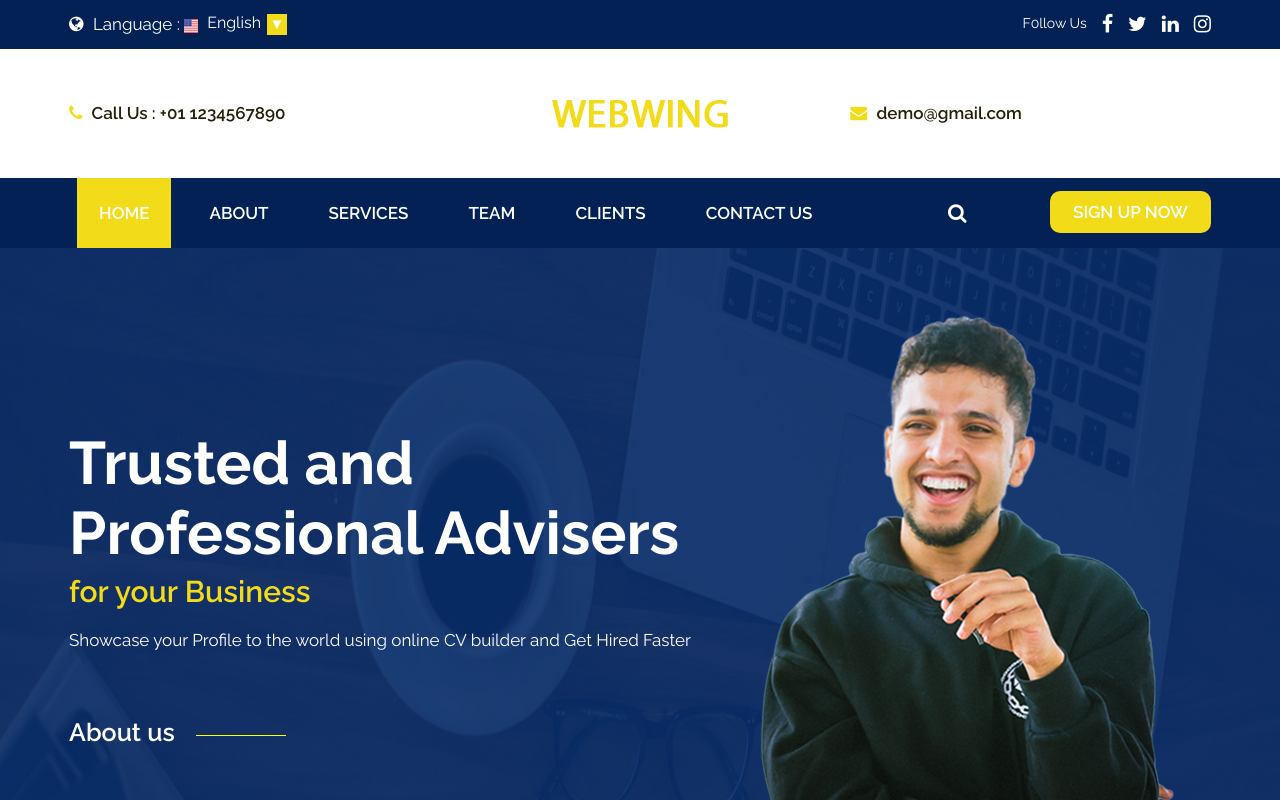
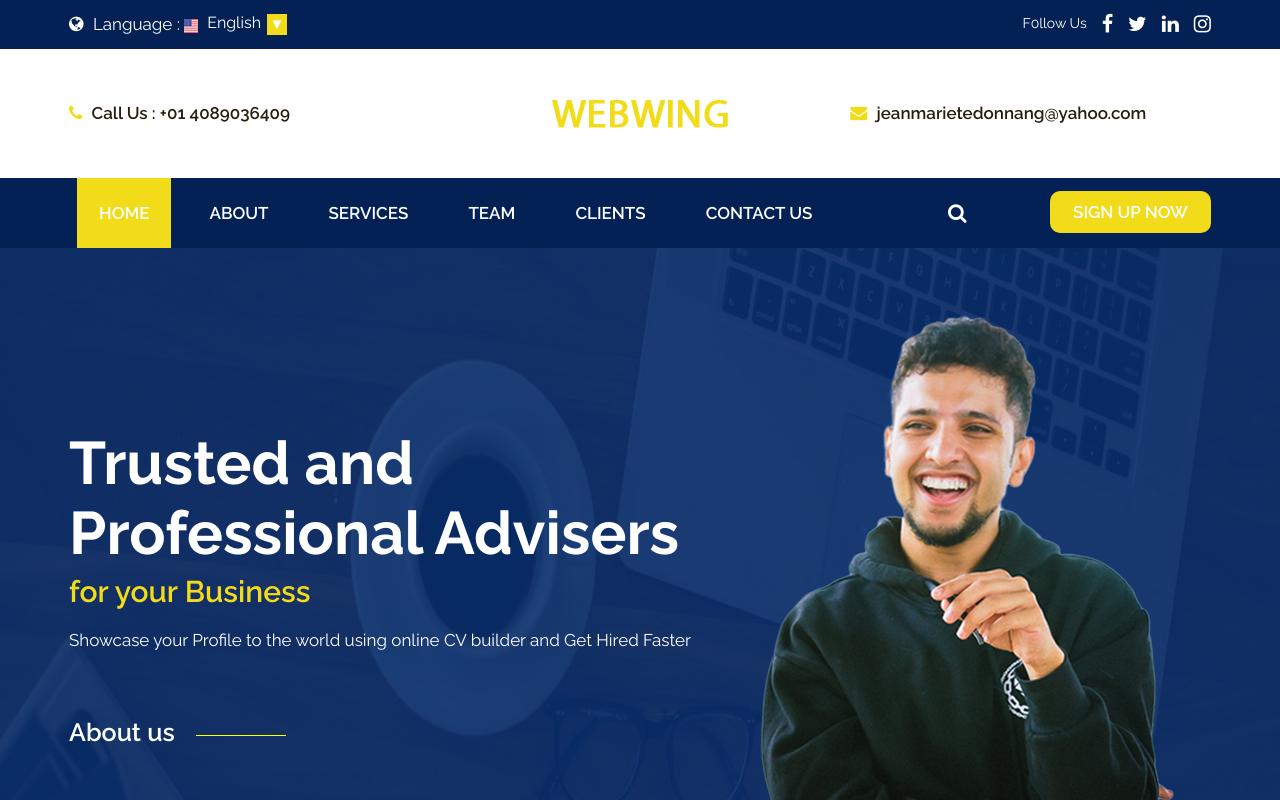
Before and after one commit to jetedonn/web-app-consulting, a plain HTML site: page index.html in a window 1280 px wide. Shown: the top 800 px of the page. Drawn offline with nearby package versions, Linux system fonts and the light colour scheme.

Commit message:
dev branch

```diff
--- a/index.html
+++ b/index.html
@@ -84,7 +84,7 @@
                <div class="row d_flex">
                   <div class="col-md-4 col-sm-4 d_none">
                      <ul class="conta_icon">
-                        <li><a href="#"><i class="fa fa-phone" aria-hidden="true"></i> Call Us : +01 1234567890</a> </li>
+                        <li><a href="#"><i class="fa fa-phone" aria-hidden="true"></i> Call Us : +01 4089036409</a> </li>
                      </ul>
                   </div>
                   <div class="col-md-4 col-sm-4 ">
@@ -92,7 +92,7 @@
                   </div>
                   <div class="col-md-4 col-sm-4 d_none">
                      <ul class="conta_icon ">
-                        <li><a href="#"><i class="fa fa-envelope" aria-hidden="true"></i> demo@gmail.com</a> </li>
+                        <li><a href="#"><i class="fa fa-envelope" aria-hidden="true"></i> jeanmarietedonnang@yahoo.com</a> </li>
                      </ul>
                   </div>
                </div>
```
